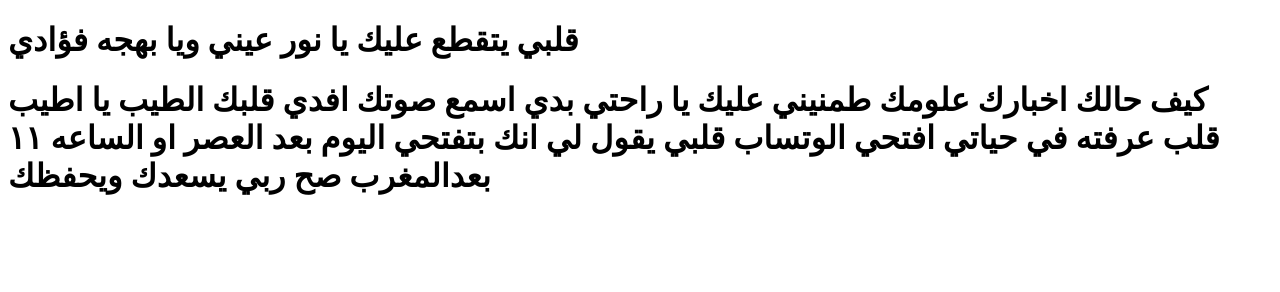
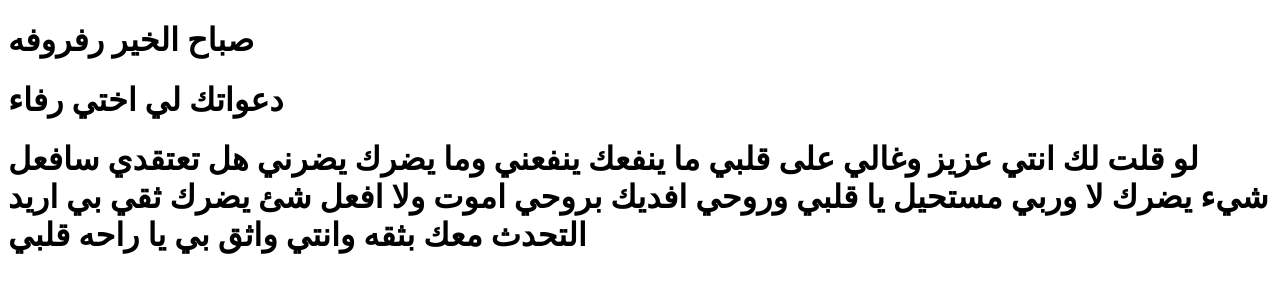
Before and after one commit to albshyryhsam/Rafaa, a plain HTML site: page index.html in a window 1280 px wide. Drawn offline with Linux system fonts and the light colour scheme.

Commit message:
Add files via upload

```diff
--- a/index.html
+++ b/index.html
@@ -5,8 +5,8 @@
     <title>Page title</title>
 </head>
 <body>
-    <h1>قلبي يتقطع عليك يا نور عيني ويا بهجه فؤادي </h1>
-    <h1>كيف حالك اخبارك علومك طمنيني عليك يا راحتي بدي اسمع صوتك افدي قلبك الطيب يا اطيب قلب عرفته في حياتي افتحي الوتساب قلبي يقول لي انك بتفتحي اليوم بعد العصر او الساعه ١١
-    بعدالمغرب صح ربي يسعدك ويحفظك </h1>
+    <h1>صباح الخير رفروفه</h1>
+    <h1>دعواتك لي اختي رفاء</h1>
+    <h1>لو قلت لك انتي عزيز وغالي على قلبي ما ينفعك ينفعني وما يضرك يضرني هل تعتقدي سافعل شيء يضرك لا وربي مستحيل يا قلبي وروحي افديك بروحي اموت ولا افعل شئ يضرك ثقي بي اريد التحدث معك بثقه وانتي واثق بي يا راحه قلبي</h1>
 </body>
 </html>
```
